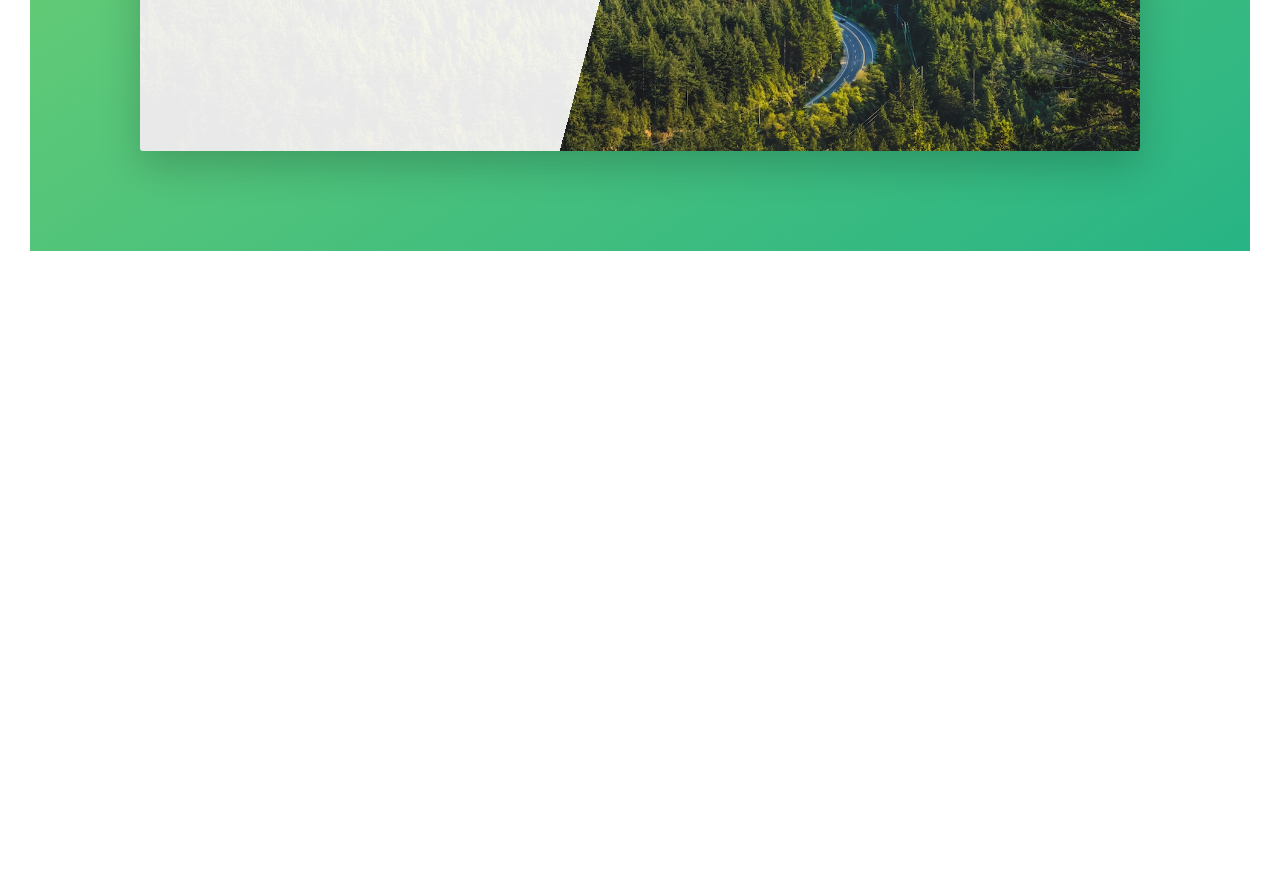
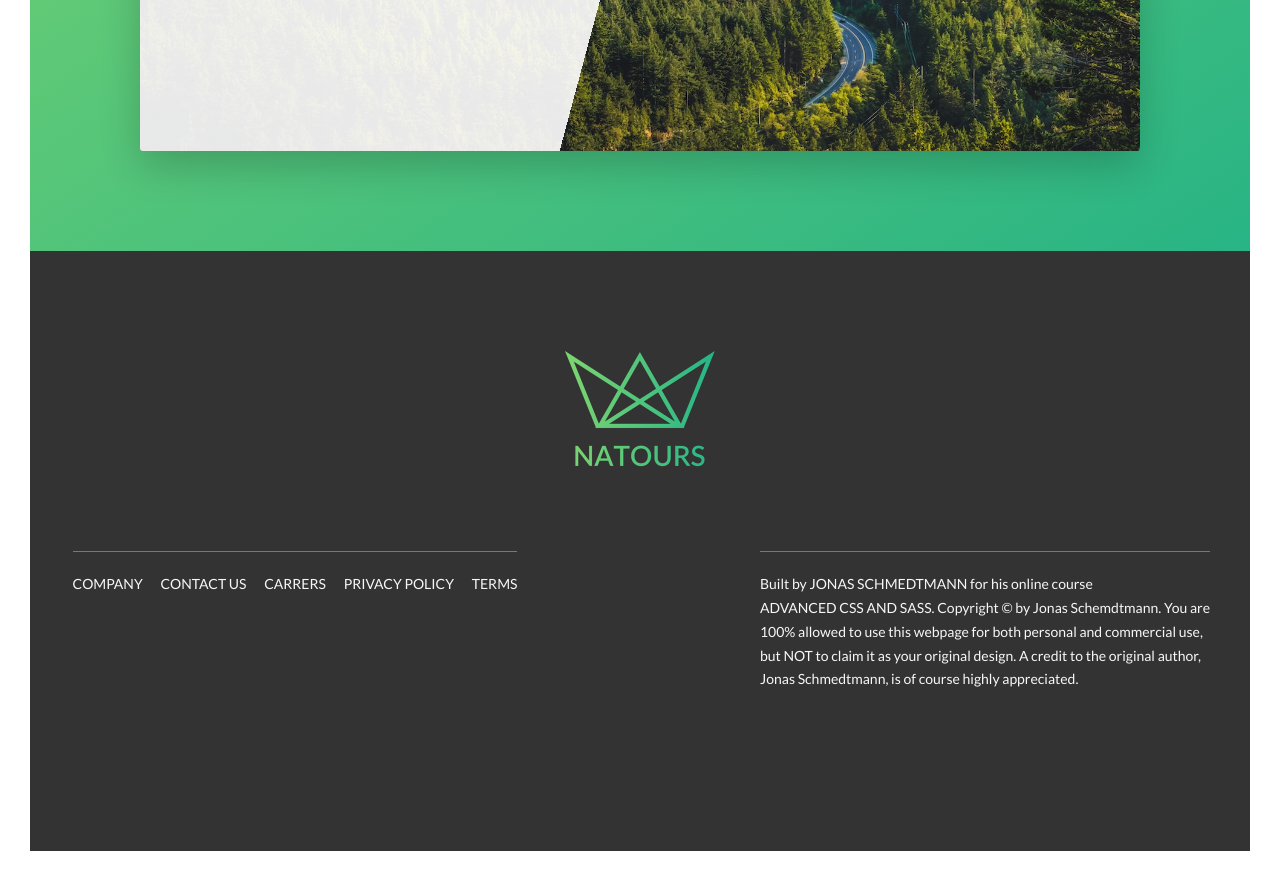
Before and after one commit to Kub0t/adv-css-natours, a website: page index.html in a window 1280 px wide. Shown: the part 4831-5712 px from the top of the page. Before the commit the page ends 5112 px from the top, so only its background shows below. Drawn offline with Linux system fonts and the light colour scheme.

Commit message:
add footer

```diff
--- a/index.html
+++ b/index.html
@@ -315,7 +315,27 @@
             </section>
 
         </main>
-
+        <footer class="footer">
+            <div class="footer__container">
+                <div class="footer__logo-box">
+                    <img src="img/logo-green-2x.png" alt="Full logo" class="footer__logo">
+                </div>
+                <div class="footer__navigation">
+                    <ul class="footer__list">
+                        <li class="footer__item"><a href="#" class="footer__link">Company</a></li>
+                        <li class="footer__item"><a href="#" class="footer__link">Contact us</a></li>
+                        <li class="footer__item"><a href="#" class="footer__link">Carrers</a></li>
+                        <li class="footer__item"><a href="#" class="footer__link">Privacy policy</a></li>
+                        <li class="footer__item"><a href="#" class="footer__link">Terms</a></li>
+                    </ul>
+                </div>
+                <p class="footer__copyright">
+                    Built by <a href="#" class="footer__link">Jonas Schmedtmann</a> for his online course <a href="#" class="footer__link">Advanced CSS and Sass</a>.
+                    Copyright &copy; by Jonas Schemdtmann. You are 100% allowed to use this webpage for both personal and commercial use, but NOT to claim it as your original
+                    design. A credit to the original author, Jonas Schmedtmann, is of course highly appreciated.
+                </p>
+            </div>
+        </footer>
 
     </body>
 </html>
--- a/sass/abstracts/_variables.scss
+++ b/sass/abstracts/_variables.scss
@@ -13,6 +13,8 @@ $color-grey-light-2: #eee;
 
 $color-grey-dark: #777;
 $color-grey-dark-2: #999;
+$color-grey-dark-3: #333;
+
 $color-white: #ffffff;
 $color-black: #000000;
 
--- /dev/null
+++ b/sass/layout/_footer.scss
@@ -0,0 +1,70 @@
+.footer {
+    background-color: $color-grey-dark-3;
+    padding: 10rem 0;
+    font-size: 1.4rem;
+    color: $color-grey-light-1;
+
+    &__container {
+    display: grid;
+    grid-template-rows: repeat(2, 20rem);
+    grid-template-columns: 45rem 20rem 45rem;
+    gap: 0 2rem;
+    justify-content: center;
+    justify-items: center;
+    }
+
+    &__logo-box {
+        grid-column: 2 / 3;
+        grid-row: 1 / 2;
+    }
+
+    &__logo {
+        width: 15rem;
+        height: auto;
+    }
+
+    &__navigation {
+        grid-column: 1 / 2;
+        grid-row: 2 / 3;
+        border-top: 1px solid $color-grey-dark;
+        padding-top: 2rem;
+    }
+
+    &__list {
+        list-style: none;
+    }
+
+    &__item {
+        display: inline-block;
+
+        &:not(:last-child) {
+            margin-right: 1.5rem;
+        }
+    }
+
+    &__link {
+        &:link,
+        &:visited {
+            color: $color-grey-light-1;
+            background-color: $color-grey-dark-3;
+            text-decoration: none;
+            text-transform: uppercase;
+            display: inline-block;
+            transition: all .2s;
+        }
+
+        &:hover,
+        &:active {
+            color: $color-primary;
+            box-shadow: 0 1rem 2rem rgba($color-black, .4);
+            transform: rotate(5deg) scale(1.3);
+        }
+    }
+
+    &__copyright {
+        grid-column: 3 / 4;
+        grid-row: 2 / 3;
+        border-top: 1px solid $color-grey-dark;
+        padding-top: 2rem;
+    }
+}
--- a/sass/main.scss
+++ b/sass/main.scss
@@ -20,4 +20,5 @@
 
 @import "layout/header";
 @import "layout/floatgrid";
+@import "layout/footer";
 @import "layout/navigation";
```
Also changed, not shown: css/style.css.
